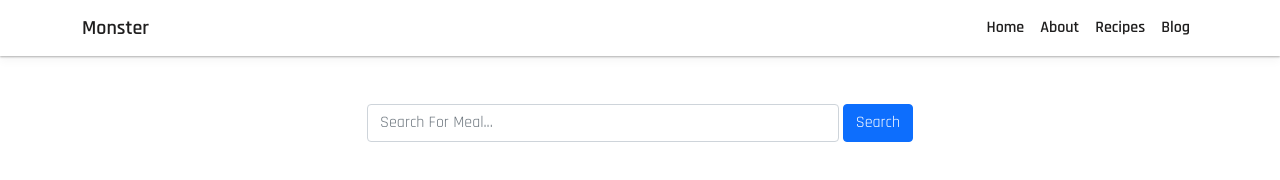
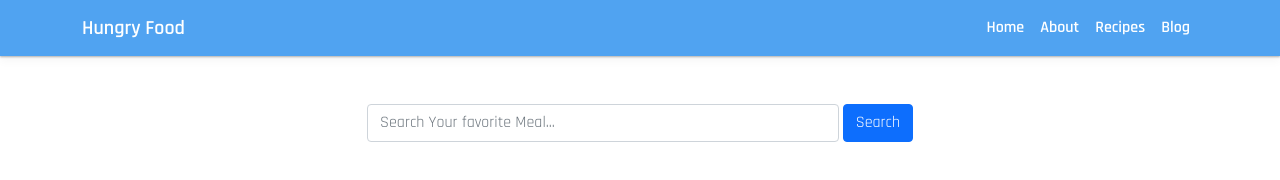
Before and after one commit to yamin172/hungry-monster-assignment, a plain HTML site: page index.html in a window 1280 px wide. Drawn offline with nearby package versions, Linux system fonts and the light colour scheme.

Commit message:
added feture

```diff
--- a/app.js
+++ b/app.js
@@ -2,15 +2,15 @@ const input = document.getElementById("search-input");
 const mealItems = document.getElementById("item-panel");
 const row = document.getElementById("row");
 const button = document.getElementById("button");
-// button event handler
+// add button event handler
 button.addEventListener("click", eventWork);
-// input event handler
+// add input event handler
 input.addEventListener("keypress", (e) => {
     if (e.key === "Enter") {
         eventWork();
     }
 });
-// api function
+// api function here
 function eventWork() {
     fetch(`https://www.themealdb.com/api/json/v1/1/search.php?s=${input.value}`)
         .then((res) => res.json())
@@ -20,7 +20,7 @@ function eventWork() {
                 data.meals.map((meal) => {
                     allItem += `<div class="col-md-3">
                     <div class="item text-center  card" mealId="${meal.idMeal}">
-                    <a href="#" class="recipe-btn text-light text-decoration-none">
+                    <a href="#" class="recipe-btn text-dark text-decoration-none">
                         <img src = "${meal.strMealThumb}" id="meal-thumb" class="w-100 img-fluid">
                         <p class="mt-4" id="meal-name">${meal.strMeal}</p>
                     </a>
@@ -40,7 +40,6 @@ function eventWork() {
         });
 }
 
-// meal id found
 row.addEventListener("click", (e) => {
     const meals = e.path.find((item) => {
         if (item.classList) {
@@ -55,7 +54,6 @@ row.addEventListener("click", (e) => {
     }
 });
 
-// get meal id
 function getMealId(mealId) {
     fetch(`https://www.themealdb.com/api/json/v1/1/lookup.php?i=${mealId}`)
         .then((response) => response.json())
--- a/index.html
+++ b/index.html
@@ -19,7 +19,7 @@
 
     <nav class="navbar navbar-expand-lg navbar-light">
       <div class="container">
-        <a class="navbar-brand" href="index.html">Monster</a>
+        <a class="navbar-brand" href="index.html">Hungry Food</a>
         <button
         class="navbar-toggler"
         type="button"
@@ -52,31 +52,24 @@
             </div>
         </div>
     </nav>
-    <!--  meal-section -->
+    <!--  meal-section-area -->
     <section id="meal-section">
         <div class="container">
         <div id="item-panel">
             <div class="row my-5">
             <div class="col-md-6 m-auto">
                 <div class="d-flex">
-                <input
-                  type="text"
-                  id="search-input"
-                  class="form-control me-1"
-                  placeholder="Search For Meal..."
-                />
-                <button id="button" class="btn btn-primary">
-                  Search
-                </button>
+                <input type="text" id="search-input" class="form-control me-1" placeholder="Search Your favorite Meal..." />
+                <button id="button" class="btn btn-primary">Search</button>
                 </div>
             </div>
             </div>
-          <!-- Item -->
-          <div id="meal-items" class="text-light">
+            <!-- Meal Item -->
+            <div id="meal-items" class="text-dark">
             <div class="row g-4" id="row"></div>
             </div>
         </div>
-        <!-- details -->
+        <!-- Meal details -->
         <div id="meal-details" class="py-3"></div>
         </div>
     </section>
@@ -85,7 +78,7 @@
     <script
         src="https://cdn.jsdelivr.net/npm/bootstrap@5.0.0-beta1/dist/js/bootstrap.bundle.min.js"
         integrity="sha384-ygbV9kiqUc6oa4msXn9868pTtWMgiQaeYH7/t7LECLbyPA2x65Kgf80OJFdroafW"
-      crossorigin="anonymous"
-    ></script>
+        crossorigin="anonymous">
+    </script>
     </body>
 </html>
--- a/style.css
+++ b/style.css
@@ -6,16 +6,18 @@ body {
     font-family: "Rajdhani", sans-serif !important;
     box-sizing: border-box;
     font-weight: 600 !important;
+    background-color: #3adeef;
 }
 
 .navbar {
+    background-color: #50a3f1;
     box-shadow: rgb(0 0 0 / 3%) 0px 6px 8px, rgb(0 0 0 / 30%) 0px 1px 2px;
 }
 
-.navbar-brand,
-.nav-link {
-    color: #1f1e1e !important;
+.navbar-brand, .nav-link {
+    color: #ffffff !important;
 }
 .card {
     background: rgb(241 234 234 / 20%) !important;
     color: #f34242 !important;
+}
```
Lines whose indentation alone changed are shown as unchanged.
